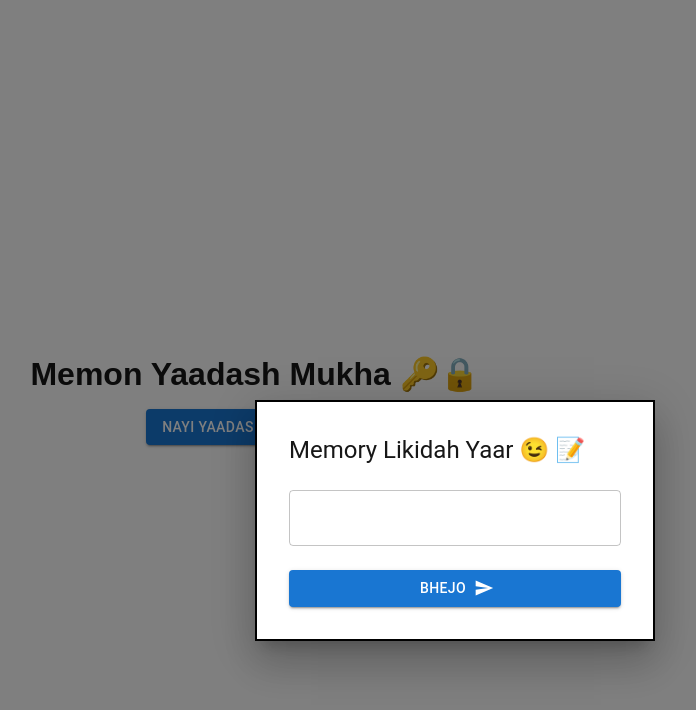
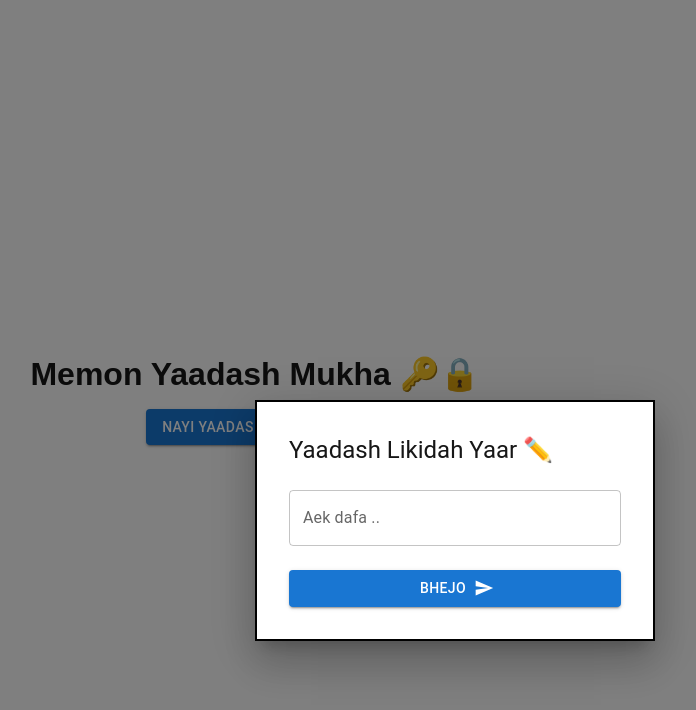
Before and after one commit to srauf24/Memon-Memories-Vault, a Next.js app in the folder memon-voice-vault/: page / in a window 1280 px wide. Both pictures are taken after a click on the button "NAYI YAADAS DARJ KAR ➕". Shown: the top 710 px of the page, without its empty margins (385-1081 px from the left). Built offline with nearby package versions, Linux system fonts and the light colour scheme.

Commit message:
tracking users input

```diff
--- a/memon-voice-vault/app/page.js
+++ b/memon-voice-vault/app/page.js
@@ -70,8 +70,17 @@ const MemonMemoryVault = () => {
             flexDirection="column"
             gap={3}
           >
-            <Typography variant="h5"> Memory Likidah Yaar 😉️ 📝</Typography>
-            <TextField> </TextField>
+            <Typography variant="h5"> Yaadash Likidah Yaar ✏️</Typography>
+            <TextField
+              value={textEntry}
+              onChange={(e) => {
+                setTextEntry(e.target.value); // Update the state with the input
+                console.log(e.target.value); // Log the current value being typed
+              }}
+              label="Aek dafa .."
+              variant="outlined"
+              fullWidth
+            />
             <Button type="submit" variant="contained" endIcon={<SendIcon />}>
               Bhejo
             </Button>
```
